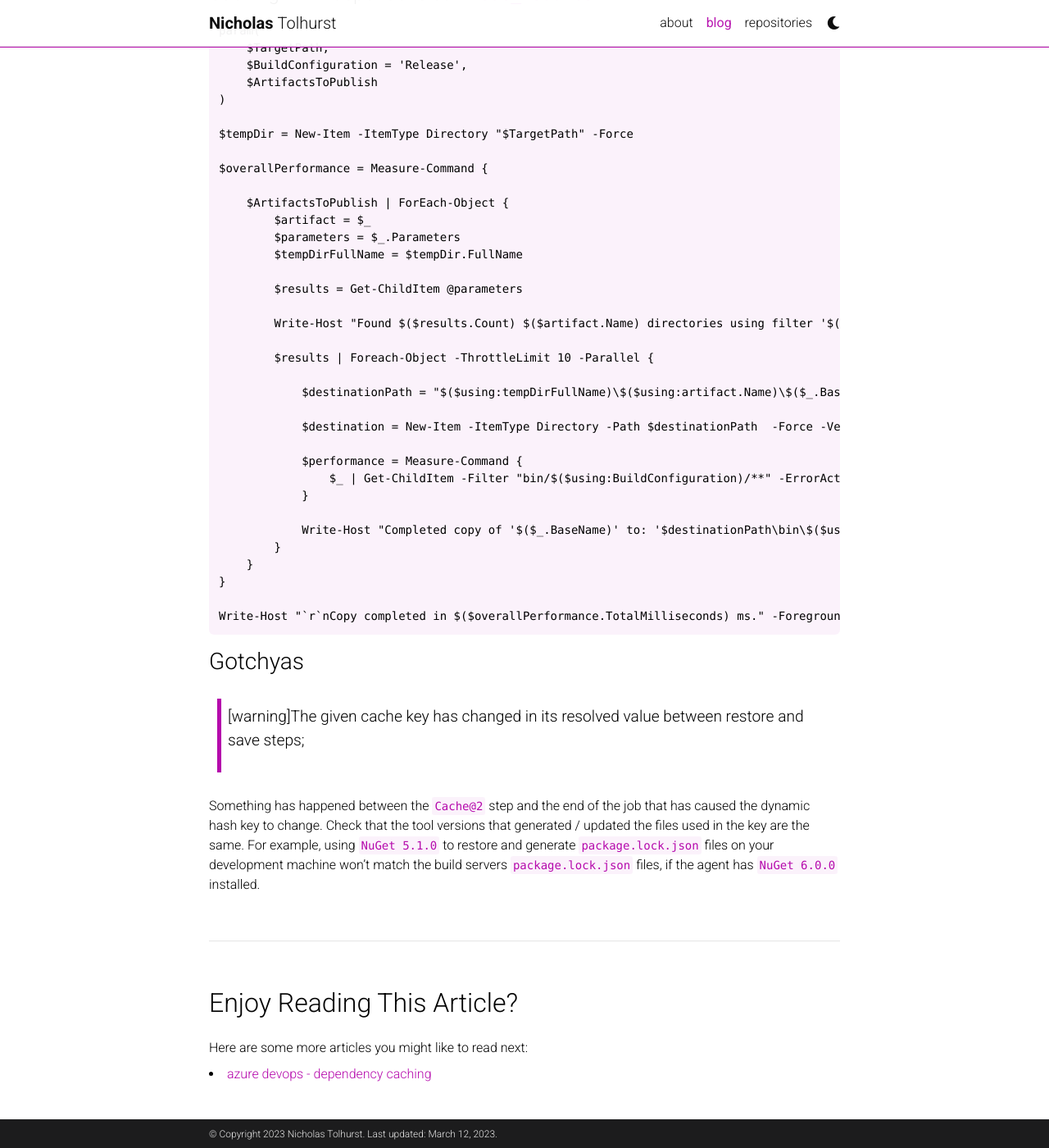
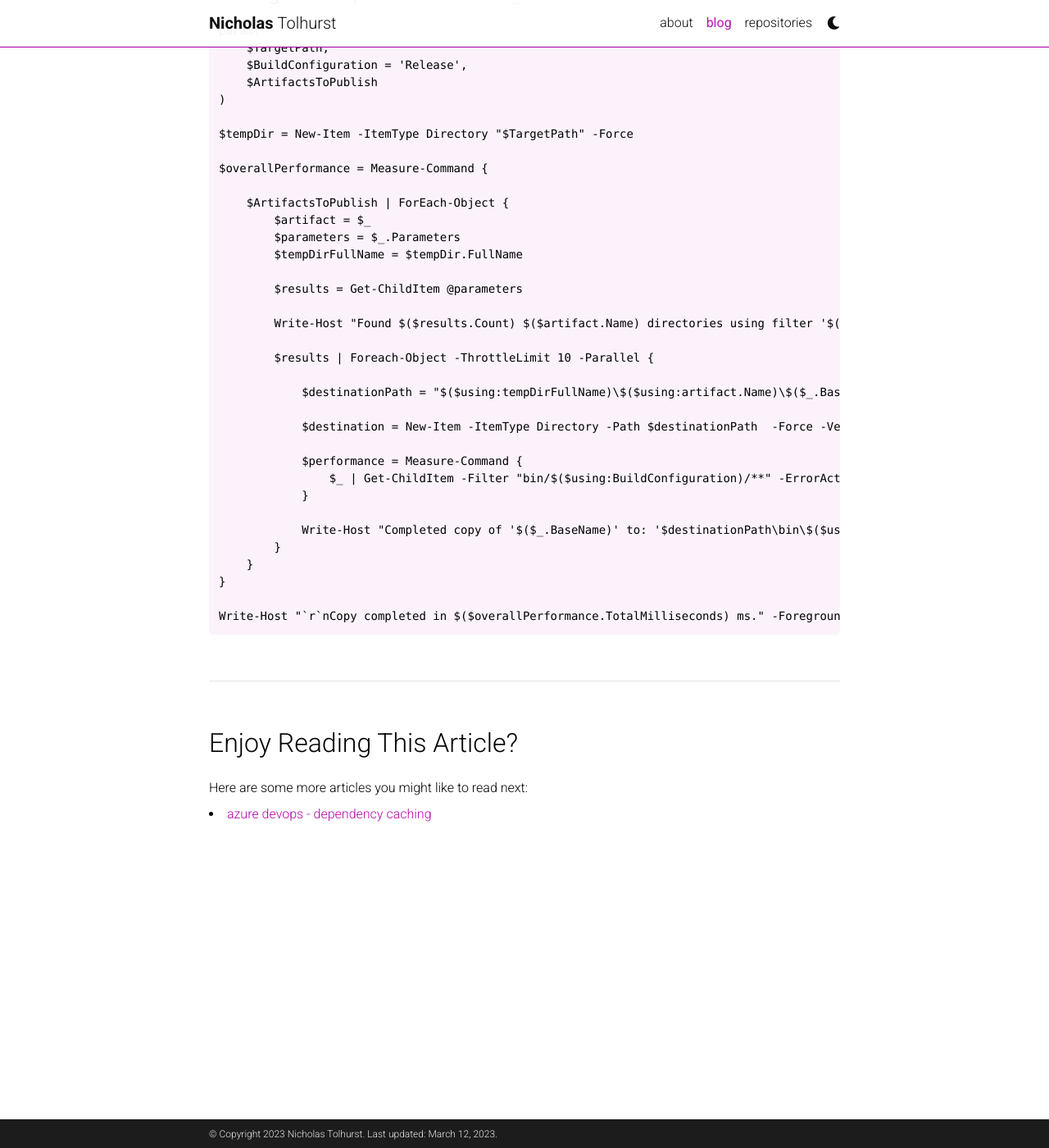
Before and after one commit to nicktolhurst/nicktolhurst.github.io, a Jekyll site: the page built from _posts/2023-03-10-pipeline-artifact-housekeeping.md, in a window 1280 px wide and 1400 px high, scrolled down 520 px. Shown: the whole window at 82% size. Built offline with Jekyll 4.4.1, drawn with Linux system fonts in a browser that asks for light colours; full-size pictures stand in for the smaller copies a plugin makes; comment, search, counter and statistics services are not loaded; a style sheet for code colours, icons or effects is not loaded.

Commit message:
updates theme

```diff
--- a/_posts/2023-03-10-pipeline-artifact-housekeeping.md
+++ b/_posts/2023-03-10-pipeline-artifact-housekeeping.md
@@ -61,9 +61,3 @@
 
 
 {% endhighlight %}
-
-### Gotchyas
-
-> [warning]The given cache key has changed in its resolved value between restore and save steps;
-
-Something has happened between the `Cache@2` step and the end of the job that has caused the dynamic hash key to change. Check that the tool versions that generated / updated the files used in the key are the same. For example, using `NuGet 5.1.0` to restore and generate `package.lock.json` files on your development machine won't match the build servers `package.lock.json` files, if the agent has `NuGet 6.0.0` installed.
--- a/_sass/_themes.scss
+++ b/_sass/_themes.scss
@@ -40,8 +40,8 @@
   --global-text-color-light: #{$grey-color-light};
   --global-theme-color: #{$orange-color};
   --global-hover-color: #{$orange-color};
-  --global-footer-bg-color: #{$grey-color-light};
-  --global-footer-text-color: #{$grey-color-dark};
+  --global-footer-bg-color: #{$grey-900};
+  --global-footer-text-color: #{$grey-color};
   --global-footer-link-color: #{$black-color};
   --global-distill-app-color: #{$grey-color-light};
   --global-divider-color: #424246;
```
Also changed, not shown: _projects/1_project.md (line endings or trailing spaces).
